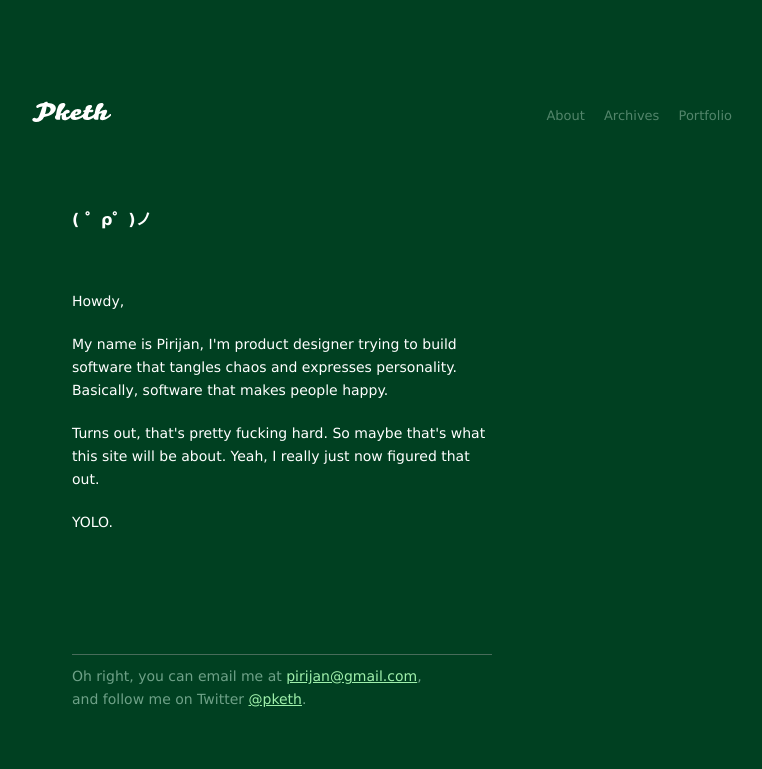
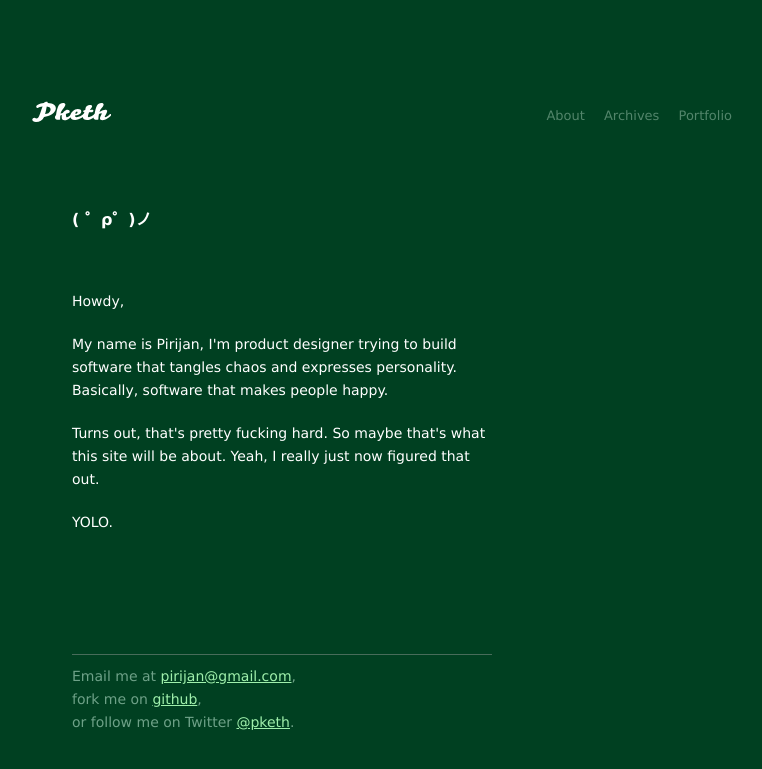
Before and after one commit to pketh/pketh.github.io, a Jekyll site: the page built from about/index.html, in a window 1280 px wide. Shown: the top 769 px of the page, without its empty margins (258-1020 px from the left). Built offline with Jekyll 4.4.1, drawn with Linux system fonts in a browser that asks for light colours; Markdown is read by kramdown in place of the engine named in the settings.

Commit message:
added github link to /about

```diff
--- a/about/index.html
+++ b/about/index.html
@@ -19,8 +19,9 @@ title: ＿φ(°-°=) About
 
   <p>YOLO.</p>
 
-  <p class="meta-page-about-end">Oh right, you can email me at <a href="mailto:pirijan@gmail.com?subject=hi">pirijan@gmail.com</a>,
-  <br>and follow me on Twitter <a href="https://twitter.com/pketh">@pketh</a>.
+  <p class="meta-page-about-end">Email me at <a href="mailto:pirijan@gmail.com?subject=hi">pirijan@gmail.com</a>,
+    <br>fork me on <a href="https://github.com/pketh">github</a>,
+    <br>or follow me on Twitter <a href="https://twitter.com/pketh">@pketh</a>.
   </p>
 
 </div>
```
